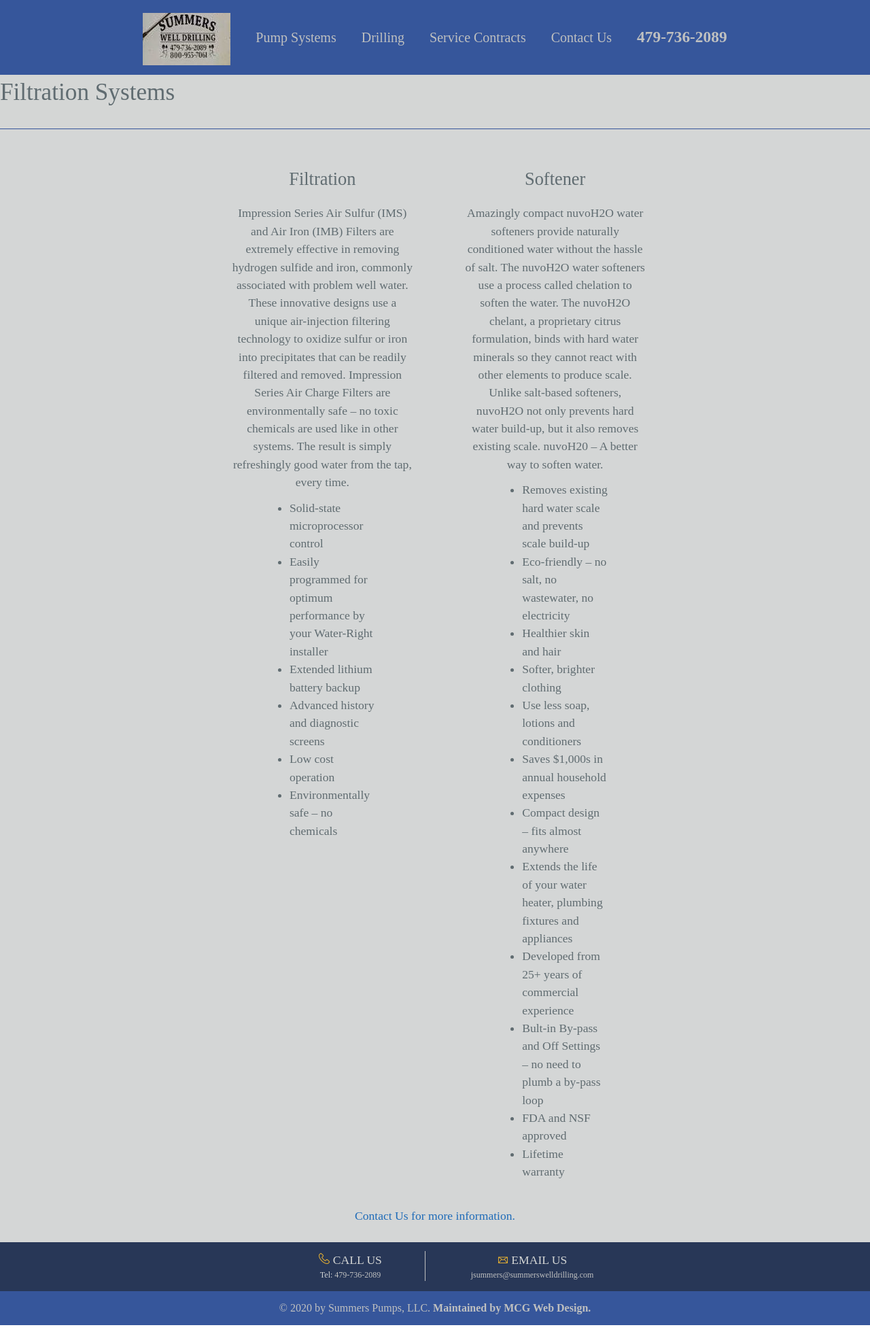
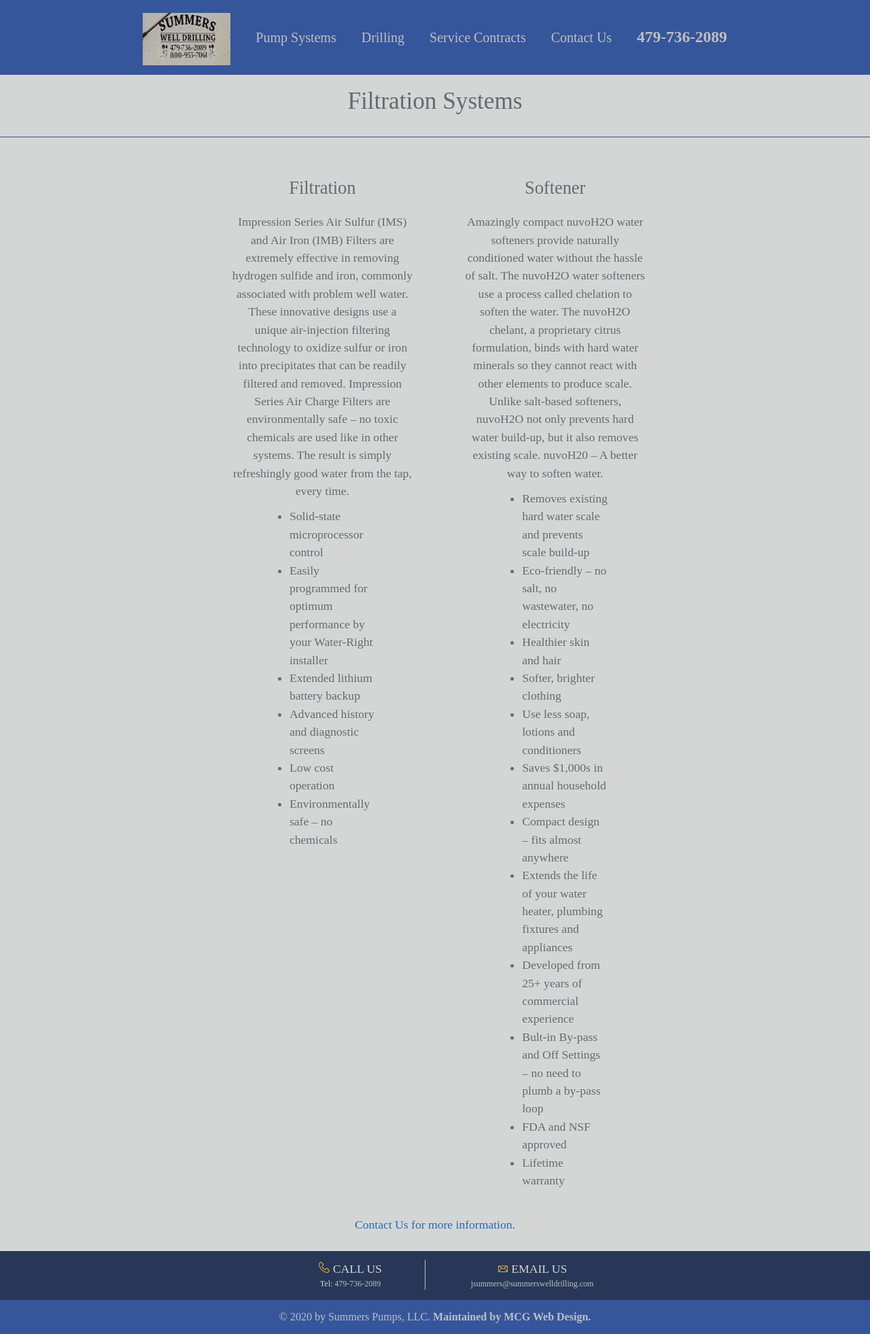
Before and after one commit to jamess999888/SummersPumps, a Jekyll site: the page built from filtrationSystems.md, in a window 1280 px wide. Shown: the whole page at 68% size. Built offline with Jekyll 4.4.1, drawn with Linux system fonts in a browser that asks for light colours; our own code applies the rules of GitHub Pages for plain Markdown files.

Commit message:
working on filtrtation systems styling

```diff
--- a/css/style.css
+++ b/css/style.css
@@ -1276,6 +1276,8 @@
 
 #filtrationSystems h1 {
     background-color: #D4D6D5;
+    text-align: center;
+    padding-top: 1%;
     border-bottom: 1px solid #36569B;
     padding-bottom: 2%;
 }
```
